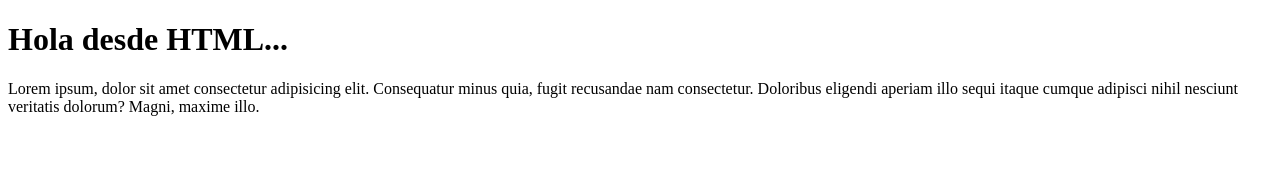
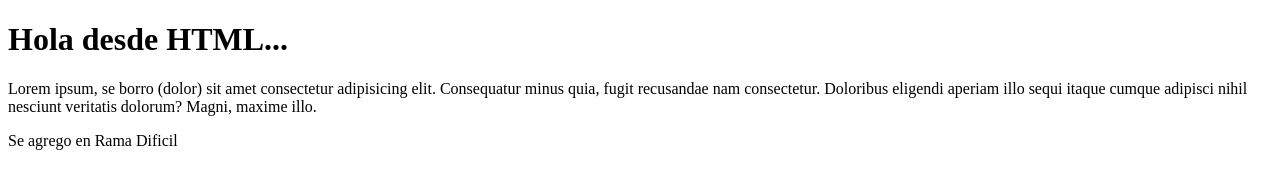
Before and after one commit to Gon-Net/prueba, a plain HTML site: page index.html in a window 1280 px wide. Drawn offline with Linux system fonts and the light colour scheme.

Commit message:
Se agrego p y se borro dolor

```diff
--- a/index.html
+++ b/index.html
@@ -8,6 +8,7 @@
     </head>
     <body>
         <H1>Hola desde HTML...</H1>
-        <p>Lorem ipsum, dolor sit amet consectetur adipisicing elit. Consequatur minus quia, fugit recusandae nam consectetur. Doloribus eligendi aperiam illo sequi itaque cumque adipisci nihil nesciunt veritatis dolorum? Magni, maxime illo.</p>
+        <p>Lorem ipsum, se borro (dolor) sit amet consectetur adipisicing elit. Consequatur minus quia, fugit recusandae nam consectetur. Doloribus eligendi aperiam illo sequi itaque cumque adipisci nihil nesciunt veritatis dolorum? Magni, maxime illo.</p>
+        <p>Se agrego en Rama Dificil</p>
     </body>
 </html>
```
